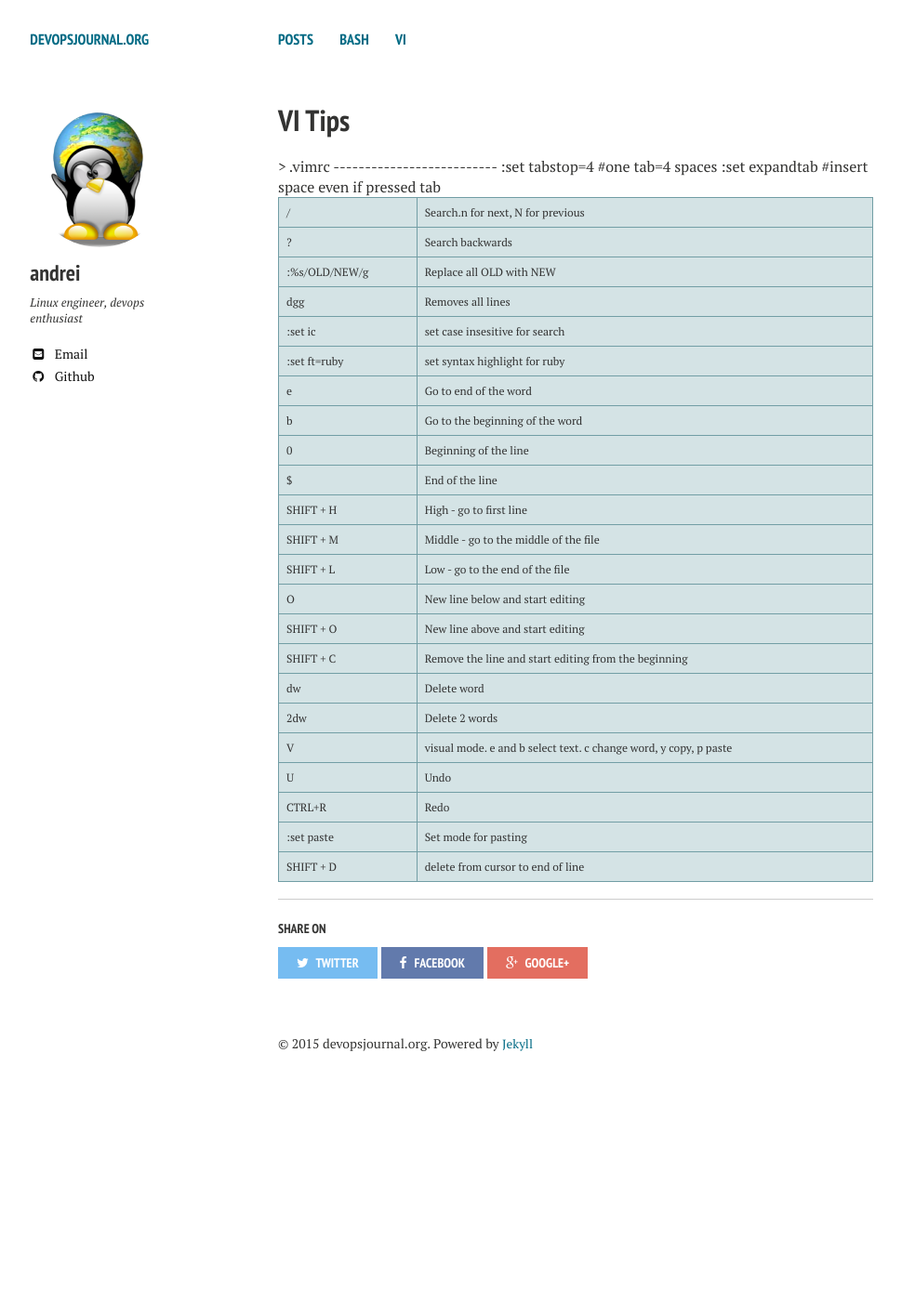
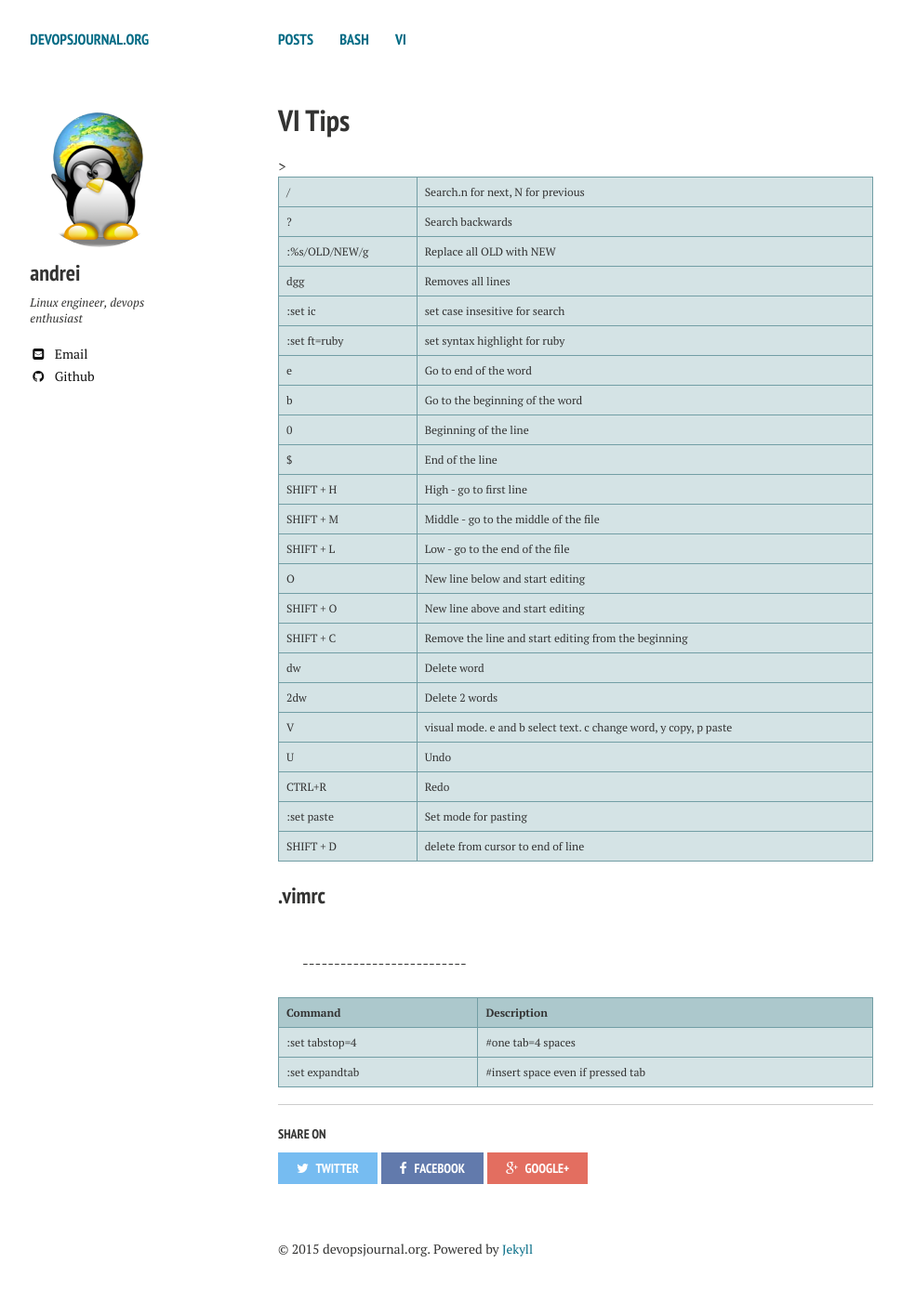
Before and after one commit to andreisid/andreisid.github.io, a Jekyll site: the page built from vi/index.md, in a window 1280 px wide. Shown: the whole page at 93% size, without its empty margins (21-991 px from the left). Built offline with Jekyll 4.4.1, drawn with Linux system fonts in a browser that asks for light colours; nearby versions of some CDN libraries; before the commit the page ends 1181 px from its top, so only the background shows below that.

Commit message:
added some html style

```diff
--- a/vi/index.md
+++ b/vi/index.md
@@ -35,10 +35,16 @@ excerpt: "VI Tips"
 <tr><td>CTRL+R</td><td>Redo</td></tr>
 <tr><td>:set paste</td><td>Set mode for pasting</td></tr>
 <tr><td>SHIFT + D</td><td>delete from cursor to end of line</td></tr>
+</tbody>
+</table>
 
 
-.vimrc
---------------------------
-:set tabstop=4      #one tab=4 spaces
-:set expandtab      #insert space even if pressed tab
+<h3>.vimrc</h3>
+<br>
+<p>--------------------------</p>
+<table class="tftable" border="1">
+<tbody>
+<tr><th>Command</th><th>Description</th></tr>
+<tr><td>:set tabstop=4</td><td>#one tab=4 spaces</td></tr>
+<tr><td>:set expandtab</td><td>#insert space even if pressed tab</td></tr>
 </tbody></table>
```
